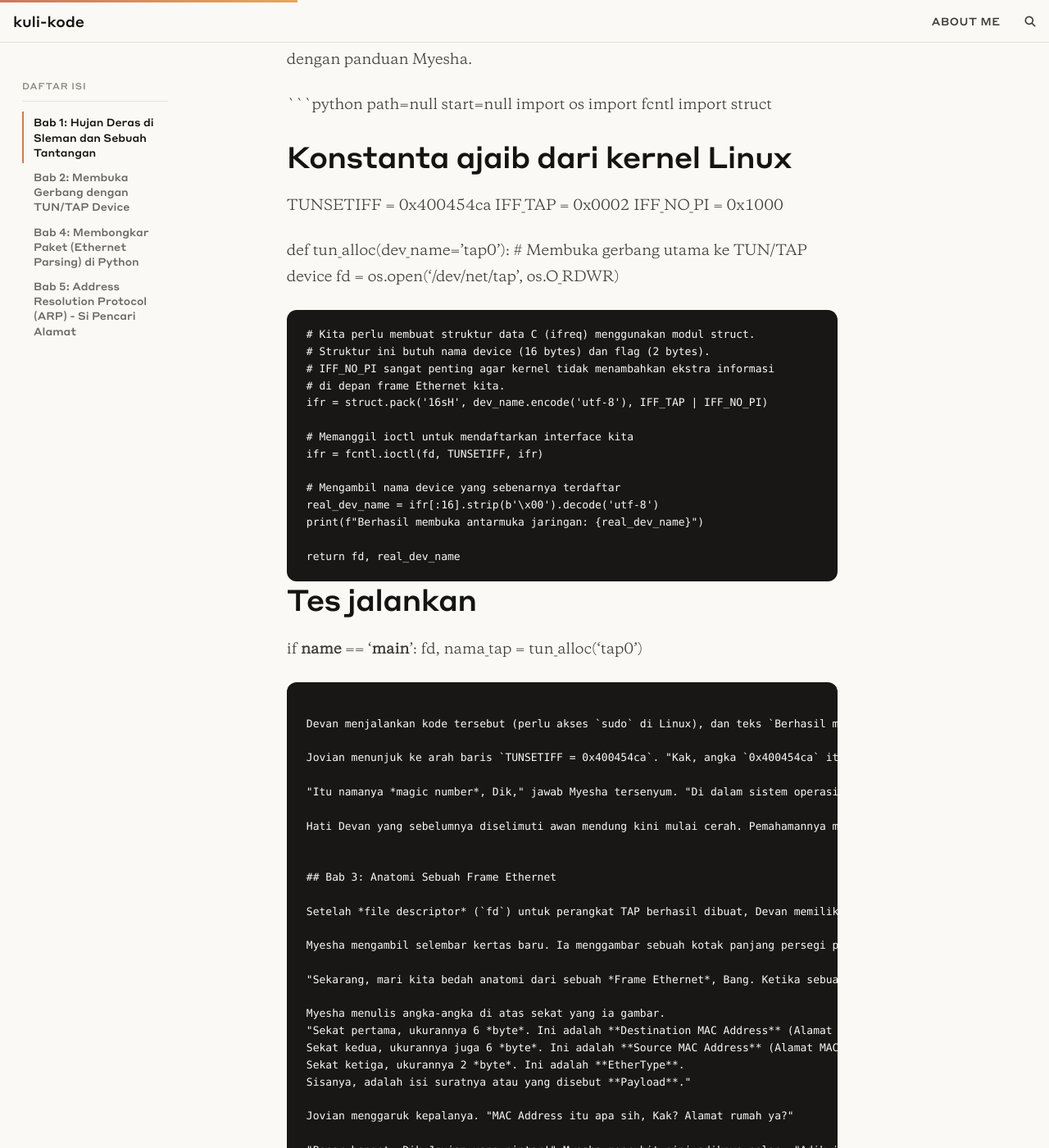
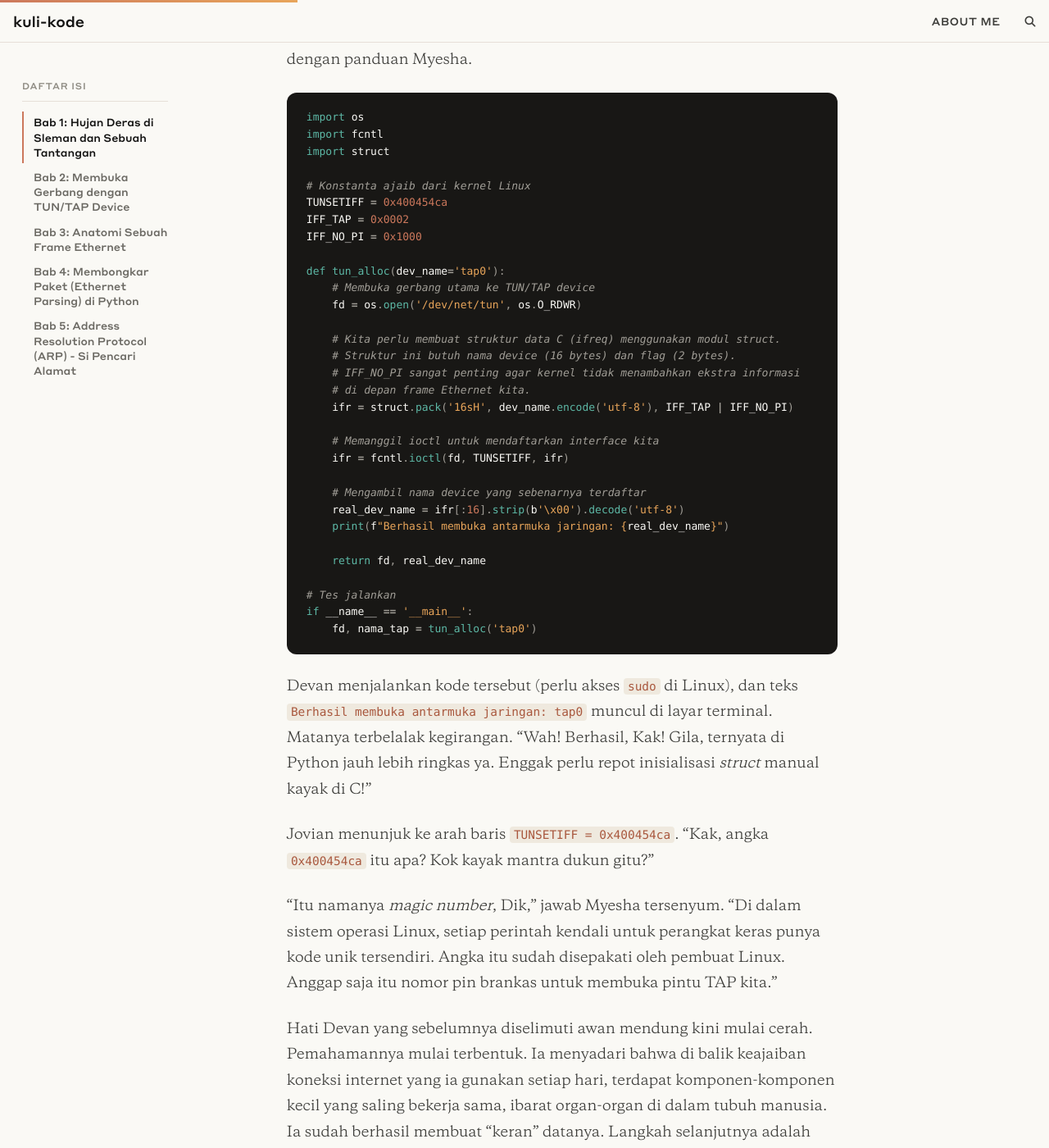
Before and after one commit to khairu-aqsara/khairu-aqsara.github.io, a Jekyll site: the page built from _posts/2026-07-19-membangun-tcp-ip-stack-dengan-python.md, in a window 1280 px wide and 1400 px high, scrolled down 4351 px. Shown: the whole window at 82% size. Built offline with Jekyll 4.4.1, drawn with Linux system fonts in a browser that asks for light colours; comment, search, counter and statistics services are not loaded; some of the changed text lies outside the part shown.

Commit message:
fix cerita

````diff
--- a/_posts/2026-07-19-membangun-tcp-ip-stack-dengan-python.md
+++ b/_posts/2026-07-19-membangun-tcp-ip-stack-dengan-python.md
@@ -46,13 +46,13 @@ Jovian yang sedang asyik mengunyah mengernyitkan dahi. "TUN? TAP? Kayak suara ai
 
 Myesha tertawa renyah. "Bisa dibilang begitu, Dik! TAP itu ibarat keran yang mengalirkan data mentah. Secara teknis, TAP beroperasi di Layer 2 (Data Link Layer), yang artinya data yang mengalir dari keran itu masih berupa *frame* Ethernet utuh lengkap dengan informasi alamat fisiknya (MAC Address). Kalau TUN, dia beroperasi di Layer 3 (Network Layer), jadi data yang keluar adalah paket IP. Karena kita mau membangun dari fondasi paling bawah, yaitu Ethernet, kita harus pakai TAP."
 
-Devan mengangguk paham. "Berarti, tugas pertama kita di Python adalah membuat atau membuka *device* TAP ini, kan? Kalau di C tutorial ini, dia pakai `open("/dev/net/tap", O_RDWR)` terus dilanjut pakai perintah `ioctl`. Di Python gimana caranya, Kak?"
+Devan mengangguk paham. "Berarti, tugas pertama kita di Python adalah membuat atau membuka *device* TAP ini, kan? Kalau di C tutorial ini, dia pakai `open("/dev/net/tun", O_RDWR)` terus dilanjut pakai perintah `ioctl`. Di Python gimana caranya, Kak?"
 
 "Tepat sekali, Bang!" seru Myesha bangga. "Di Python, kita bisa menggunakan modul `os` untuk membuka file *device* dan modul `fcntl` untuk melakukan perintah `ioctl`. *Ioctl* (Input/Output Control) itu ibarat panel kendali rahasia di mana kita bisa menyetel konfigurasi keran TAP kita tadi."
 
 Devan segera memosisikan jari-jarinya di atas keyboard dan mulai mengetik dengan panduan Myesha.
 
-```python path=null start=null
+```python
 import os
 import fcntl
 import struct
@@ -64,7 +64,7 @@ IFF_NO_PI = 0x1000
 
 def tun_alloc(dev_name='tap0'):
     # Membuka gerbang utama ke TUN/TAP device
-    fd = os.open('/dev/net/tap', os.O_RDWR)
+    fd = os.open('/dev/net/tun', os.O_RDWR)
 
     # Kita perlu membuat struktur data C (ifreq) menggunakan modul struct.
     # Struktur ini butuh nama device (16 bytes) dan flag (2 bytes).
@@ -123,7 +123,7 @@ Myesha mengangguk antusias. "Betul! Coba Abang tulis kodenya. Hati-hati dengan u
 
 Devan segera memodifikasi *script*-nya. Ia menambahkan fungsi untuk memecah data *header* Ethernet.
 
-```python path=null start=null
+```python
 def format_mac_address(mac_bytes):
     # Mengubah format byte menjadi string MAC Address yang mudah dibaca,
     # misalnya: aa:bb:cc:dd:ee:ff
@@ -172,7 +172,7 @@ Myesha mengambil cangkir tehnya, menyesapnya perlahan sebelum menjawab. "Sederha
 
 Devan segera mengetik blok kode utama. Ia menggunakan metode `os.read(fd, buffer_size)` untuk menarik data dari jaringan.
 
-```python path=null start=null
+```python
 # Melanjutkan dari script sebelumnya...
 
 def main():
@@ -209,7 +209,20 @@ Devan menjalankan `sudo python main.py`. Terminalnya seketika menampilkan teks b
 
 "Kok sepi, Kak?" tanya Devan heran.
 
-"Coba buka terminal satu lagi, Bang. Terus coba kasih perintah `ping` ke alamat IP sembarang, atau coba Abang ping interface `tap0` milik Abang sendiri. Saat sistem operasi mencoba mengirim sesuatu lewat antarmuka TAP, program Python kita pasti akan menangkapnya," jelas Myesha.
+Myesha tersenyum kecil, seolah sudah menduga pertanyaan itu akan muncul. "Wajar sepi, Bang. Coba ingat lagi analogi keran kita tadi. Keran TAP-nya memang sudah kita pasang di dinding, tapi kita belum memutar tuasnya biar airnya ngalir, dan kita juga belum ngasih dia alamat rumah. Di mata sistem operasi, si `tap0` ini masih 'tertidur' dan belum punya identitas apa-apa. Jadi wajar nggak ada satu pun paket yang mau lewat situ."
+
+"Oh, iya juga ya. Terus gimana cara 'mbangunin'-nya, Kak?" tanya Devan sambil menggeser kursinya mendekat.
+
+"Buka terminal satu lagi, Bang. Kita kasih dua mantra pendek. Yang pertama buat nyalain interface-nya, yang kedua buat ngasih dia alamat IP di jaringan lokal kita," jawab Myesha sambil menunjuk ke arah layar.
+
+Devan membuka terminal baru dan mengetikkan dua baris perintah dengan hati-hati.
+
+```bash
+sudo ip link set tap0 up
+sudo ip addr add 10.0.0.1/24 dev tap0
+```
+
+"Nah, sekarang `tap0` sudah punya dua hal penting, Bang," lanjut Myesha. "Statusnya sudah hidup (*up*), dan dia sudah punya alamat `10.0.0.1` di jaringan `10.0.0.0/24`. Ibaratnya, keran kita sudah menyala dan rumah kita sudah punya nomor. Sekarang, coba Abang ping tetangga yang masih satu jaringan, misalnya `10.0.0.2`. Karena alamat itu sekampung sama `tap0`, sistem operasi pasti bakal nyoba nyari tahu MAC-nya lewat interface itu — dan program Python kita yang bakal nangkap teriakannya," jelas Myesha.
 
 Di terminal baru, Devan mengetikkan `ping 10.0.0.2`. Seketika, di terminal Python-nya, teks berhamburan dengan cepat!
 
@@ -248,7 +261,7 @@ Devan merenung sejenak, mengingat dokumentasi yang tadi membuat kepalanya pusing
 
 Jari-jemari Devan kembali menari dengan kecepatan penuh. Kini ia tidak lagi kebingungan. Pikirannya sudah jernih. Logikanya mengalir selaras dengan struktur data jaringan.
 
-```python path=null start=null
+```python
 import socket
 
 # ... fungsi sebelumnya ...
````
Also changed, not shown: .claude/settings.local.json.
